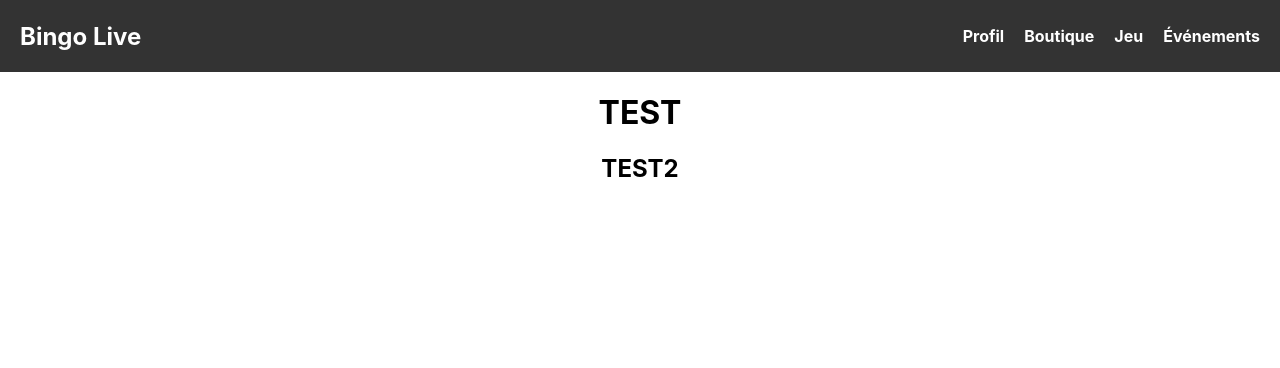
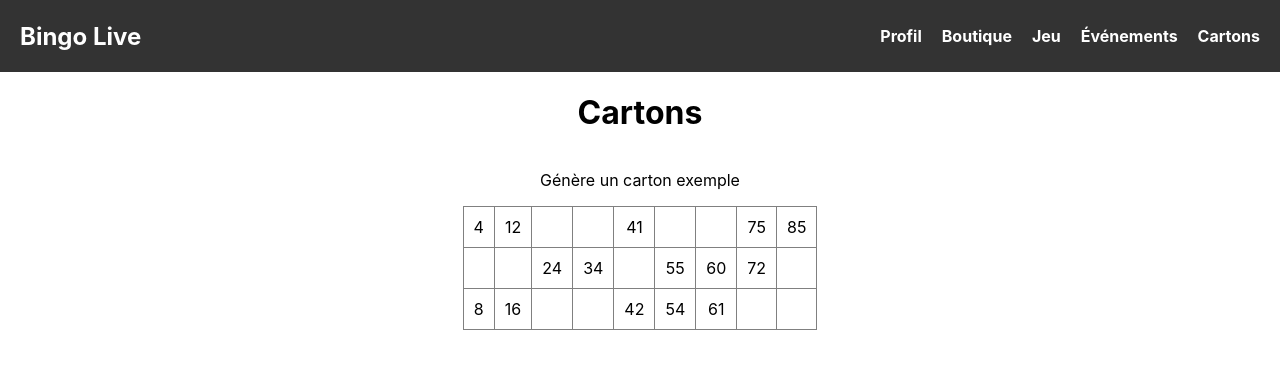
Before and after one commit to evanchr/bingolive, a React (Create React App) app: page /cartons in a window 1280 px wide. Shown: the top 368 px of the page. Built offline with nearby package versions, Linux system fonts and the light colour scheme.

Commit message:
Page carton

```diff
--- a/src/App.js
+++ b/src/App.js
@@ -6,6 +6,7 @@ import Profile from './pages/Profile'; // On va créer ces pages
 import Store from './pages/Store';
 import Game from './pages/Game';
 import Events from './pages/Events';
+import Cartons from './pages/Cartons';
 
 function App() {
   return (
@@ -13,14 +14,13 @@ function App() {
       <div className="App">
         {/* Hotbar */}
         <Navbar />
-        <h1>TEST</h1>
-        <h2>TEST2</h2>
         {/* Contenu dynamique */}
         <Routes>
           <Route path="/profile" element={<Profile />} />
           <Route path="/store" element={<Store />} />
           <Route path="/game" element={<Game />} />
           <Route path="/events" element={<Events />} />
+          <Route path="/cartons" element={<Cartons />} />
         </Routes>
       </div>
     </Router>
--- a/src/components/navbar.js
+++ b/src/components/navbar.js
@@ -21,6 +21,9 @@ function Navbar() {
         <li>
           <Link to="/events">Événements</Link>
         </li>
+        <li>
+          <Link to="/cartons">Cartons</Link>
+        </li>
       </ul>
     </nav>
   );
--- /dev/null
+++ b/src/pages/Cartons.js
@@ -0,0 +1,15 @@
+// src/pages/Cartons.js
+import React from 'react';
+import Carton from '../components/cartons';
+
+function Cartons() {
+  return (
+    <div style={{ display: 'flex', flexDirection: 'column', alignItems: 'center',  }}>
+      <h1>Cartons</h1>
+      <p>Génère un carton exemple</p>
+      <Carton />
+    </div>
+  );
+}
+
+export default Cartons;
--- a/src/pages/Store.js
+++ b/src/pages/Store.js
@@ -1,13 +1,13 @@
 // src/pages/Store.js
 import React from 'react';
-import Carton from '../components/cartons';
+
 
 function Store() {
   return (
     <div>
       <h1>Boutique</h1>
       <p>Bienvenue dans la boutique en ligne !</p>
-      <Carton />
+
     </div>
   );
 }
```
